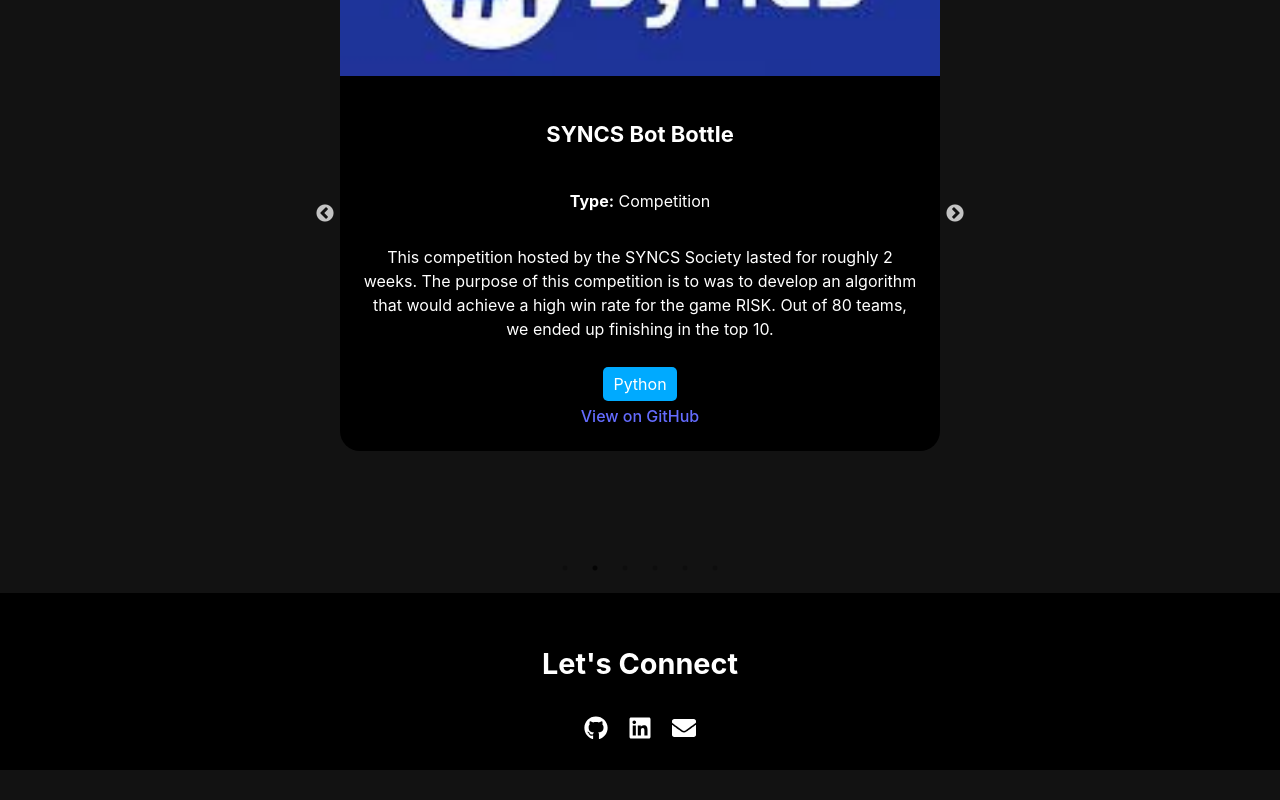
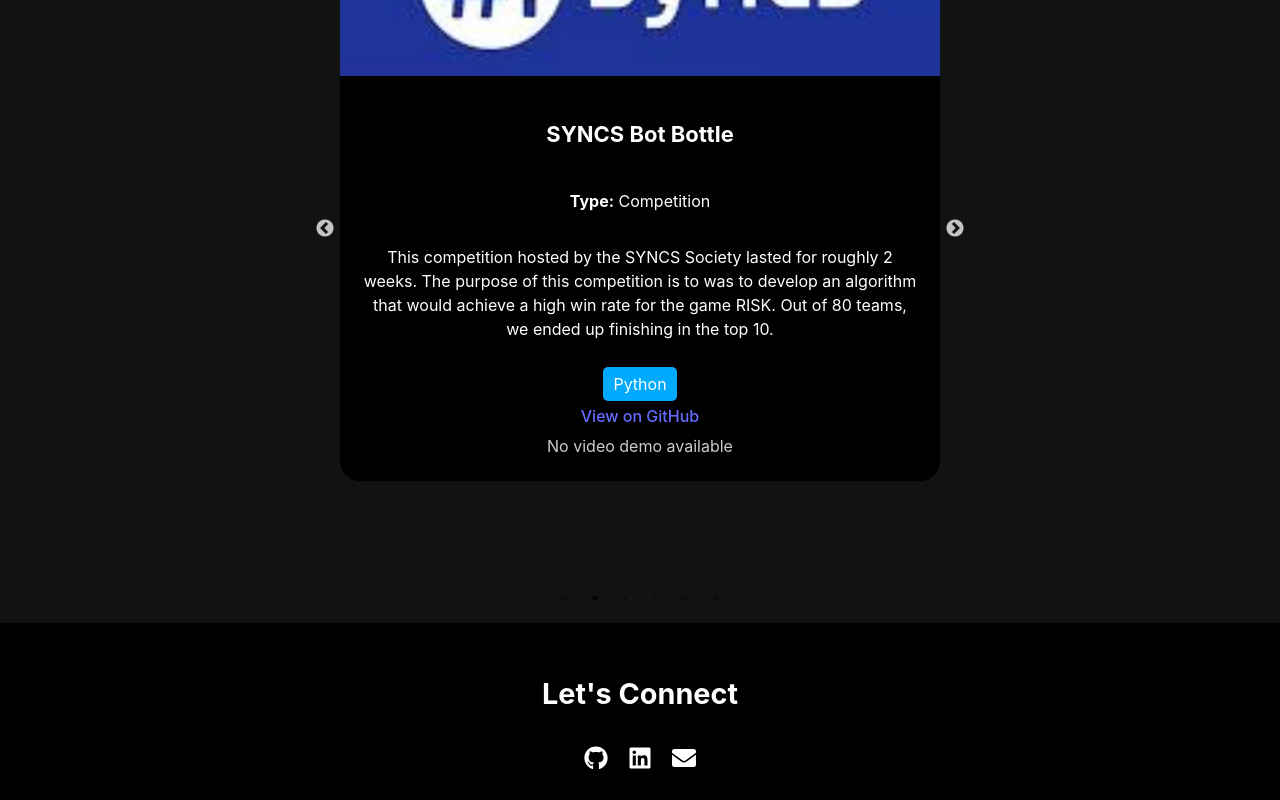
Before and after one commit to erikhai/ErikHai-Website, a React (Vite) app in the folder app/: page / in a window 1280 px wide. Shown: the part 1856-2656 px from the top of the page. Before the commit the page ends 2626 px from the top, so only its background shows below. Built offline with nearby package versions, Linux system fonts and the light colour scheme; grey boxes are pictures that could not be loaded.

Commit message:
Update Project.jsx

```diff
--- a/app/src/components/Project.jsx
+++ b/app/src/components/Project.jsx
@@ -19,6 +19,7 @@
     description: 'This website has been coded using React. The main purpose of this website was to see how much my front-end skills have improved while also designing a website that showcases who I am.',
     skills: ['React', 'CSS'],
     github: 'https://github.com/erikhai/ErikHai-Website',
+    video: null
   },
   {
     name: 'SYNCS Bot Bottle',
@@ -27,6 +28,7 @@
     description: 'This competition hosted by the SYNCS Society lasted for roughly 2 weeks. The purpose of this competition is to was to develop an algorithm that would achieve a high win rate for the game RISK. Out of 80 teams, we ended up finishing in the top 10.',
     skills: ['Python'],
     github: "https://github.com/erikhai/risk-game-engine",
+    video: null
   },
   {
     name: 'Cardify',
@@ -35,6 +37,7 @@
     description: 'This was a full stack university assignment conducted in a group of 5. This project is a flashcard application where users can make their own decks of cards for studying and utilise various game modes to test their memory. This assignment made us go through the entire software life cycle, from planning out scope requirements and wireframes to developing, testing and deploying the application. We used react to design the frontend and django for the backend. We used the amazon services to deploy our project.',
     skills: ['React', 'Django', 'AWS', 'Figma'],
     github: null,
+    video: null
   },
   {
     name: 'Capstone Project',
@@ -43,6 +46,7 @@
     description: 'This was a full stack university assignment conducted in a group of 6. This project was about developing a website that would allow users to forecast values of a dataset so that the user can study how their dataset may behave in the future. This project uses django for the front and back end and python for the machine learning models.',
     skills: ['Django', 'Figma', "Python"],
     github: null,
+    video: "https://drive.google.com/file/d/1aG3_fUuXUlMfwUo425EOOi87ju4bJNeX/view?usp=sharing"
   },
   {
     name: 'Bank Replica',
@@ -50,7 +54,8 @@
     banner: banner4,
     description: 'This is a terminal based replica of what would happen in a bank. It uses ORM to manage a database and allows users to deposit, withdraw and transfer money. There is also an administrative viewpoint setup for overall system management.',
     skills: ['Java'],
-    github: 'https://github.com/yourusername/project-one',
+    github: 'https://github.com/erikhai/Bank-Replica',
+    video: null
   },
   {
     name: 'Cyphers',
@@ -59,6 +64,7 @@
     description: 'This is a terminal based system that allows users to encrypt and decrypt messages. The user is presented with various methods to chose from. This was a quick side project for me to do to better understand how encryption/decryption works and understand how hard it is to make a secure system.',
     skills: ['Python'],
     github: "https://github.com/erikhai/Cyphers",
+    video: null
   },
 
 
@@ -105,6 +111,15 @@
                   <span className="no-github">No GitHub link available</span>
                 )}
               </div>
+              <div className="github-placeholder">
+                {project.video ? (
+                  <a href={project.video} target="_blank" rel="noopener noreferrer">
+                    View Video Demo
+                  </a>
+                ) : (
+                  <span className="no-github">No video demo available</span>
+                )}
+              </div>
             </div>
           </div>
         ))}
```
